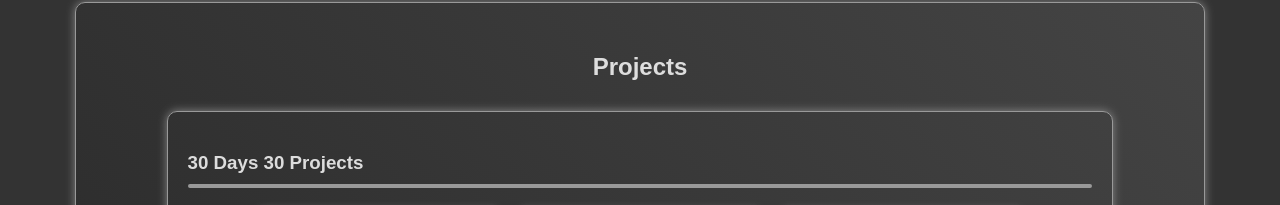
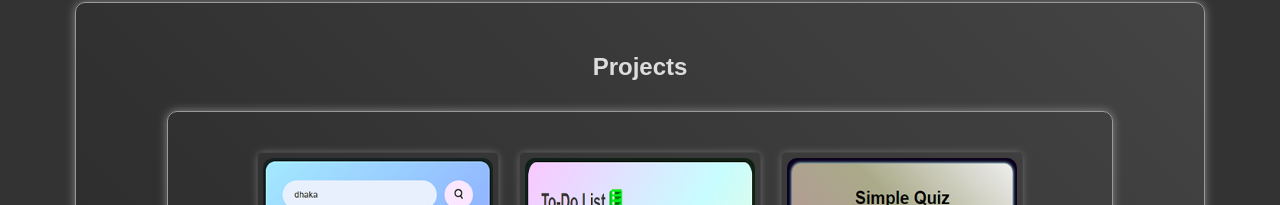
Before and after one commit to Ajmain-Fayek/myPortfolio, a plain HTML site: page index.html in a window 1280 px wide. Shown: the part 917-1122 px from the top of the page. Drawn offline with Linux system fonts and the light colour scheme.

Commit message:
v.1.0.0.53

```diff
--- a/index.html
+++ b/index.html
@@ -38,8 +38,6 @@
         <div id="project" class="project contact">
             <h2 class="project_title about-title">Projects</h2>
             <div class="project-card">
-                <h3>30 Days 30 Projects</h3>
-                <hr>
                 <div class="project-list">
                     <div class="cards">
                         <img id="day_1" src="image/projects/weather_app.png" alt="">
```
